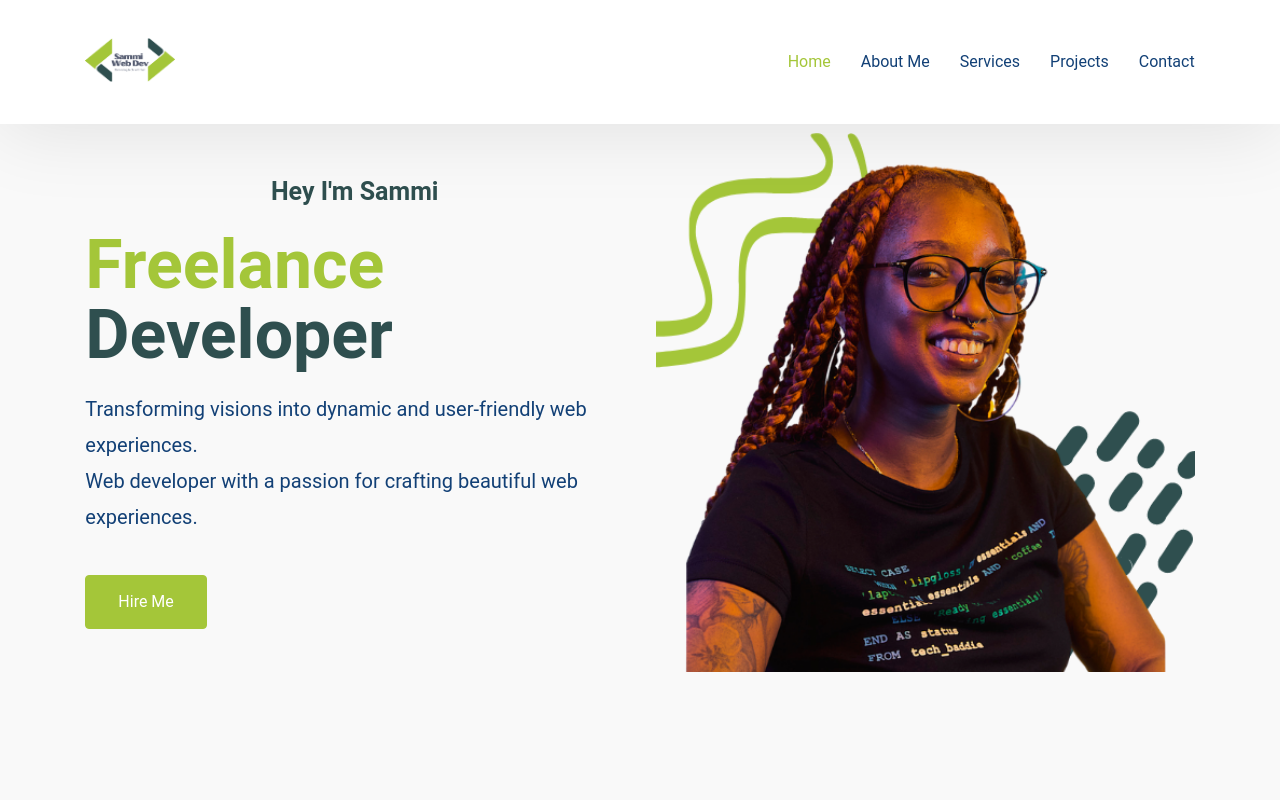
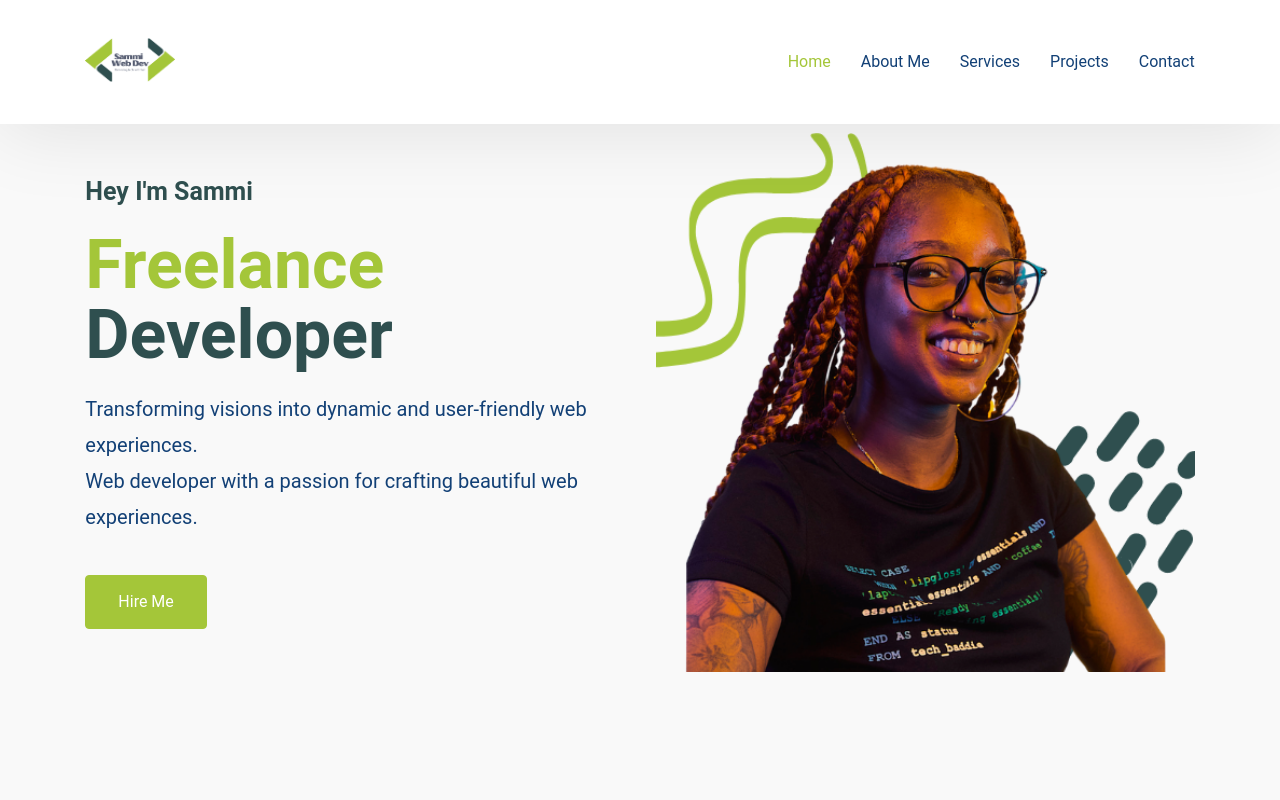
Before and after one commit to SOyeniyi801/my-portfolio, a React (Create React App) app: page / in a window 1280 px wide. Shown: the top 800 px of the page. Built offline with nearby package versions, Linux system fonts and the light colour scheme.

Commit message:
hero title fix

```diff
--- a/src/App.css
+++ b/src/App.css
@@ -222,7 +222,7 @@ h3 {
 .hero-section-content {
   display: flex;
   flex-direction: column;
-  align-items: center;
+  align-items: flex-start;
   gap: 21.333px;
 }
 
@@ -580,6 +580,10 @@ h3 {
     padding-bottom: 70px;
   }
 
+  .hero-section-content {
+    align-items: center;
+  }
+
   .hero-section-content-box{
     align-items: center;
     text-align: center;
```
